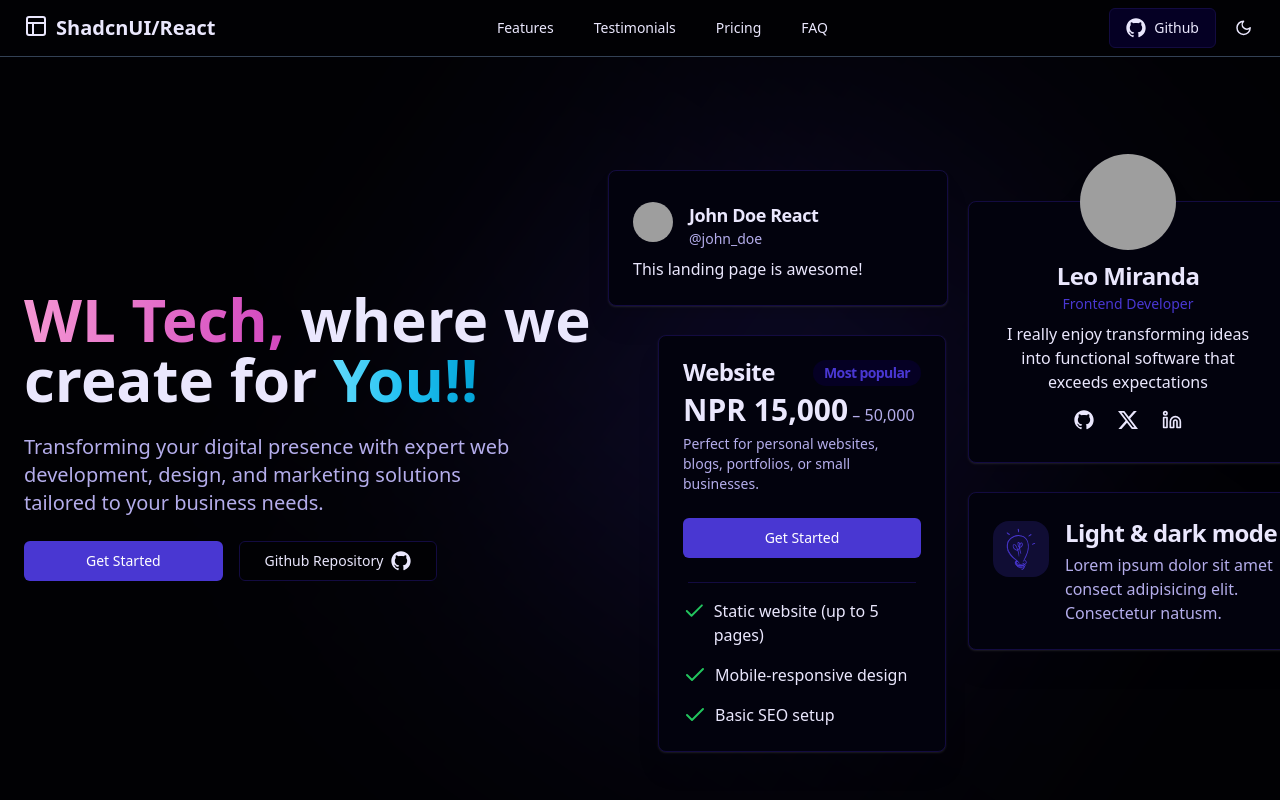
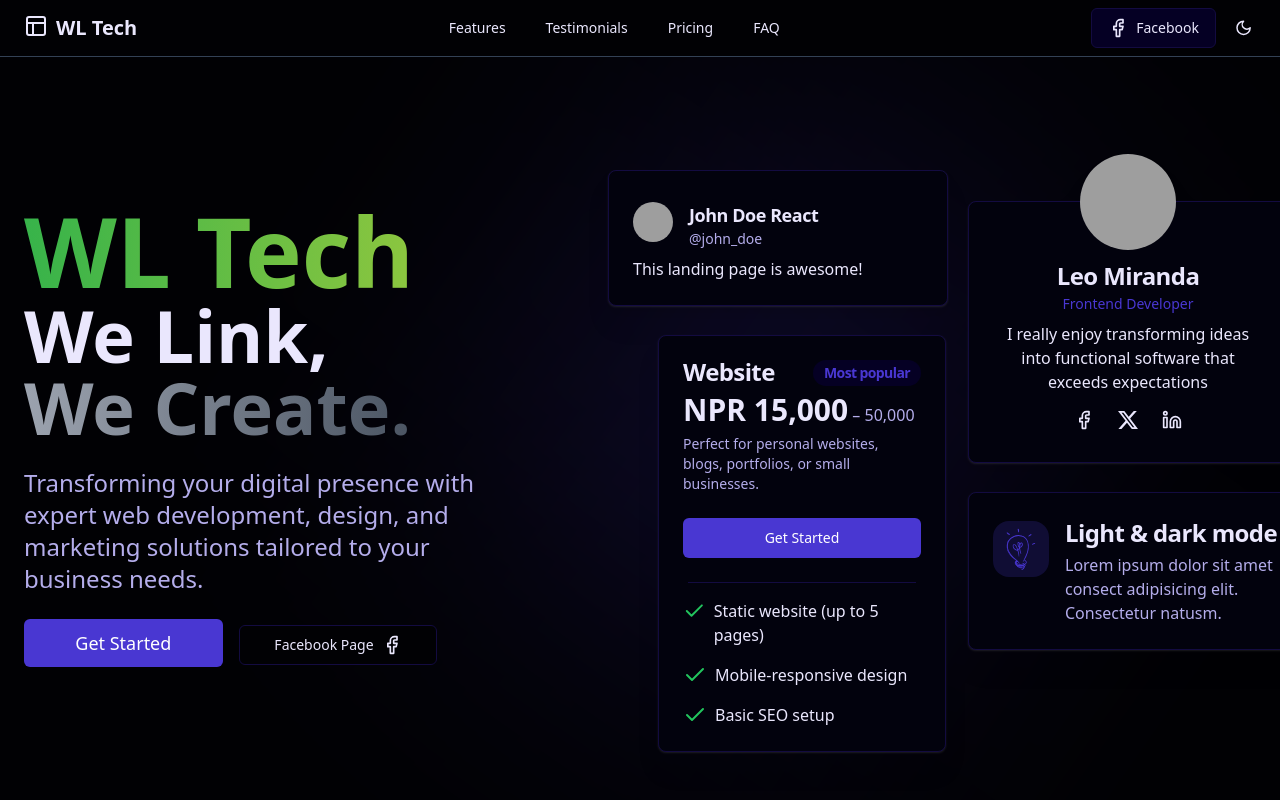
Before and after one commit to PhuyalGaurav/Wltech-site, a React (Vite) app: page / in a window 1280 px wide. Shown: the top 800 px of the page. Built offline with nearby package versions, Linux system fonts and the light colour scheme; grey boxes are pictures that could not be loaded.

Commit message:
Added more stuff

```diff
--- a/src/components/Cta.tsx
+++ b/src/components/Cta.tsx
@@ -24,12 +24,6 @@ export const Cta = () => {
 
         <div className="space-y-4 lg:col-start-2">
           <Button className="w-full md:mr-4 md:w-auto">Get Free Consultation</Button>
-          <Button
-            variant="outline"
-            className="w-full md:w-auto"
-          >
-            View Our Work
-          </Button>
         </div>
       </div>
     </section>
--- a/src/components/Hero.tsx
+++ b/src/components/Hero.tsx
@@ -1,45 +1,46 @@
 import { Button } from "./ui/button";
 import { buttonVariants } from "./ui/button";
 import { HeroCards } from "./HeroCards";
-import { GitHubLogoIcon } from "@radix-ui/react-icons";
+import { Facebook } from "lucide-react";
 
 export const Hero = () => {
   return (
     <section className="container grid lg:grid-cols-2 place-items-center py-20 md:py-32 gap-10">
       <div className="text-center lg:text-start space-y-6">
-        <main className="text-5xl md:text-6xl font-bold">
+        <main className="text-6xl md:text-7xl font-bold">
           <h1 className="inline">
-            <span className="inline bg-gradient-to-r from-[#F596D3]  to-[#D247BF] text-transparent bg-clip-text">
-              WL Tech,
+            <span className="inline bg-gradient-to-r from-[#37B34A] to-[#8CC63F] text-transparent bg-clip-text text-8xl md:text-10xl">
+              WL Tech
             </span>{" "}
-            where we create
-          </h1>{" "}
-          for{" "}
+            <br />
+          </h1>{" "}We Link,
+          <br />
+          {" "}
           <h2 className="inline">
-            <span className="inline bg-gradient-to-r from-[#61DAFB] via-[#1fc0f1] to-[#03a3d7] text-transparent bg-clip-text">
-              You!!
+            <span className="inline bg-gradient-to-r from-gray-400 to-gray-600 text-transparent bg-clip-text">
+              We Create.
             </span>{" "}
           </h2>
         </main>
 
-        <p className="text-xl text-muted-foreground md:w-10/12 mx-auto lg:mx-0">
+        <p className="text-xl md:text-2xl text-muted-foreground md:w-10/12 mx-auto lg:mx-0">
           Transforming your digital presence with expert web development,
           design, and marketing solutions tailored to your business needs.
         </p>
 
         <div className="space-y-4 md:space-y-0 md:space-x-4">
-          <Button className="w-full md:w-1/3">Get Started</Button>
+          <Button className="w-full md:w-1/3 text-lg py-6">Get Started</Button>
 
           <a
             rel="noreferrer noopener"
-            href="https://github.com/leoMirandaa/shadcn-landing-page.git"
+            href="https://facebook.com/"
             target="_blank"
             className={`w-full md:w-1/3 ${buttonVariants({
               variant: "outline",
             })}`}
           >
-            Github Repository
-            <GitHubLogoIcon className="ml-2 w-5 h-5" />
+            Facebook Page
+            <Facebook className="ml-2 w-5 h-5" />
           </a>
         </div>
       </div>
--- a/src/components/HeroCards.tsx
+++ b/src/components/HeroCards.tsx
@@ -9,9 +9,8 @@ import {
   CardTitle,
   CardFooter,
 } from "@/components/ui/card";
-import { Check, Linkedin } from "lucide-react";
+import { Check, Linkedin, Facebook } from "lucide-react";
 import { LightBulbIcon } from "./Icons";
-import { GitHubLogoIcon } from "@radix-ui/react-icons";
 
 export const HeroCards = () => {
   return (
@@ -61,15 +60,15 @@ export const HeroCards = () => {
           <div>
             <a
               rel="noreferrer noopener"
-              href="https://github.com/leoMirandaa"
+              href="https://facebook.com/"
               target="_blank"
               className={buttonVariants({
                 variant: "ghost",
                 size: "sm",
               })}
             >
-              <span className="sr-only">Github icon</span>
-              <GitHubLogoIcon className="w-5 h-5" />
+              <span className="sr-only">Facebook icon</span>
+              <Facebook className="w-5 h-5" />
             </a>
             <a
               rel="noreferrer noopener"
--- a/src/components/Navbar.tsx
+++ b/src/components/Navbar.tsx
@@ -12,9 +12,8 @@ import {
   SheetTrigger,
 } from "@/components/ui/sheet";
 
-import { GitHubLogoIcon } from "@radix-ui/react-icons";
 import { buttonVariants } from "./ui/button";
-import { Menu } from "lucide-react";
+import { Menu, Facebook } from "lucide-react";
 import { ModeToggle } from "./mode-toggle";
 import { LogoIcon } from "./Icons";
 
@@ -55,7 +54,7 @@ export const Navbar = () => {
               className="ml-2 font-bold text-xl flex"
             >
               <LogoIcon />
-              ShadcnUI/React
+              WL Tech
             </a>
           </NavigationMenuItem>
 
@@ -79,7 +78,7 @@ export const Navbar = () => {
               <SheetContent side={"left"}>
                 <SheetHeader>
                   <SheetTitle className="font-bold text-xl">
-                    Shadcn/React
+                    WL Tech
                   </SheetTitle>
                 </SheetHeader>
                 <nav className="flex flex-col justify-center items-center gap-2 mt-4">
@@ -96,14 +95,14 @@ export const Navbar = () => {
                   ))}
                   <a
                     rel="noreferrer noopener"
-                    href="https://github.com/leoMirandaa/shadcn-landing-page.git"
+                    href="https://facebook.com/"
                     target="_blank"
                     className={`w-[110px] border ${buttonVariants({
                       variant: "secondary",
                     })}`}
                   >
-                    <GitHubLogoIcon className="mr-2 w-5 h-5" />
-                    Github
+                    <Facebook className="mr-2 w-5 h-5" />
+                    Facebook
                   </a>
                 </nav>
               </SheetContent>
@@ -129,12 +128,12 @@ export const Navbar = () => {
           <div className="hidden md:flex gap-2">
             <a
               rel="noreferrer noopener"
-              href="https://github.com/leoMirandaa/shadcn-landing-page.git"
+              href="https://facebook.com/"
               target="_blank"
               className={`border ${buttonVariants({ variant: "secondary" })}`}
             >
-              <GitHubLogoIcon className="mr-2 w-5 h-5" />
-              Github
+              <Facebook className="mr-2 w-5 h-5" />
+              Facebook
             </a>
 
             <ModeToggle />
```
Also changed, not shown: src/assets/wltech.png (added).
